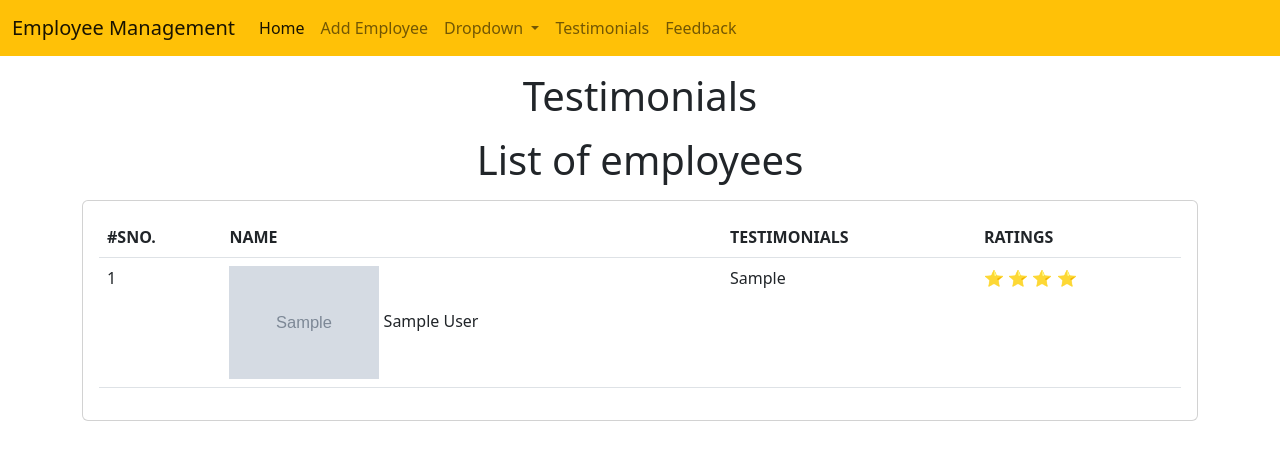
After one commit to milanjakhaniya/employee_management, a Django app: page /employee/testimonials/ in a window 1280 px wide. The commit adds this page. Shown: the top 460 px of the page. Run offline with Django 4.2, Linux system fonts and the light colour scheme; tables that the repository leaves empty hold one stand-in row (values such as "Sample post"); grey boxes marked "Sample" are stand-in pictures.

Commit message:
rating and feedback

```diff
--- a/employee/models.py
+++ b/employee/models.py
@@ -1,4 +1,5 @@
 from django.db import models
+from django.core.validators import MaxValueValidator
 
 # Create your models here.
 class Employee(models.Model):
@@ -15,8 +16,8 @@ class Employee(models.Model):
 class Testimonial(models.Model):
     name = models.CharField(max_length=200)
     testimonial = models.TextField()
-    picture = models.ImageField(upload_to="testimonial/")
-    rating = models.IntegerField(max_length=1)
+    picture = models.ImageField(upload_to="testimonials/")
+    rating = models.IntegerField(max_length=1,validators=[MaxValueValidator(5)])
 
     def __str__(self):
         return self.testimonial
--- a/employee/urls.py
+++ b/employee/urls.py
@@ -6,4 +6,6 @@ urlpatterns = [
     path('add_employee/',views.add_employee,name="add_employee"),
     path('delete_employee/<int:id>/',views.delete_employee,name="delete_employee"),
     path('update_employee/<int:id>/',views.update_employee,name="update_employee"),
+    path('testimonials/',views.testimonials,name="testimonials"),
+    path('feedback/',views.feedback,name="feedback"),
 ]
--- a/employee/views.py
+++ b/employee/views.py
@@ -1,5 +1,5 @@
 from django.shortcuts import render ,redirect
-from .models import Employee
+from .models import Employee,Testimonial
 
 # Create your views here.
 def employee_home(request):
@@ -76,3 +76,11 @@ def update_employee(request,id):
                 e.working=True
             e.save()
             return redirect("employee_home")
+
+def testimonials(request):
+     testimonial = Testimonial.objects.all()
+     return render(request,"employee/testimonials.html",{"testimonial":testimonial})
+
+def feedback(request):
+     feed_back = Testimonial.objects.all()
+     return render(request,"employee/feedback.html",{"feedback":feed_back})
--- /dev/null
+++ b/requirements.txt
@@ -0,0 +1,5 @@
+asgiref==3.7.2
+Django==4.2.3
+Pillow==10.0.0
+sqlparse==0.4.4
+tzdata==2023.3
--- a/templates/employee/navbar.html
+++ b/templates/employee/navbar.html
@@ -23,6 +23,12 @@
               <li><a class="dropdown-item" href="#">Follow</a></li>
             </ul>
           </li>
+          <li class="nav-item">
+            <a class="nav-link" href="/employee/testimonials/">Testimonials</a>
+          </li>
+          <li class="nav-item">
+            <a class="nav-link" href="/employee/feedback/">Feedback</a>
+          </li>
         </ul>
       </div>
     </div>
--- /dev/null
+++ b/templates/employee/testimonials.html
@@ -0,0 +1,58 @@
+<!doctype html>
+<html lang="en">
+  <head>
+    <meta charset="utf-8">
+    <meta name="viewport" content="width=device-width, initial-scale=1">
+    <title>Testimonials</title>
+    <link href="https://cdn.jsdelivr.net/npm/bootstrap@5.2.3/dist/css/bootstrap.min.css" rel="stylesheet" integrity="sha384-rbsA2VBKQhggwzxH7pPCaAqO46MgnOM80zW1RWuH61DGLwZJEdK2Kadq2F9CUG65" crossorigin="anonymous">
+  </head>
+  <body>
+    {% include 'employee/navbar.html' %}
+    <h1 class="text-center my-3">Testimonials</h1>
+    <h1 class="text-center my-3">List of employees</h1>
+    <div class="container">
+      <div class="row">
+        <div class="col-md-12">
+          <div class="card">
+            <div class="card-body">
+              <table class="table">
+                <thead>
+                  <tr>
+                    <th>#SNO.</th>
+                    <th>NAME</th>
+                    <th>TESTIMONIALS</th>
+                    <th>RATINGS</th>
+                  </tr>
+                </thead>
+                <tbody>
+                    {% for i in testimonial %}
+                    <tr>
+                        <td>
+                            {{forloop.counter}}
+                        </td>
+                        <td>
+                            <img style="max-width: 150px;" src="/media/{{i.picture}}" alt="">
+                            {{i.name}}
+                        </td>
+                        <td>
+                            {{i.testimonial}}
+                        </td>
+                        <td>
+                            {% with ''|center:i.rating as range %}
+                            {% for _ in range %}
+                                ⭐
+                            {% endfor %}
+                            {% endwith %}
+                        </td>
+                    </tr>
+                    {% endfor %}
+                </tbody>
+              </table>
+            </div>
+          </div>
+        </div>
+      </div>
+    </div>
+    <script src="https://cdn.jsdelivr.net/npm/bootstrap@5.2.3/dist/js/bootstrap.bundle.min.js" integrity="sha384-kenU1KFdBIe4zVF0s0G1M5b4hcpxyD9F7jL+jjXkk+Q2h455rYXK/7HAuoJl+0I4" crossorigin="anonymous"></script>
+  </body>
+</html>
--- a/tutorial/settings.py
+++ b/tutorial/settings.py
@@ -11,6 +11,7 @@ https://docs.djangoproject.com/en/4.2/ref/settings/
 """
 
 from pathlib import Path
+import os
 
 # Build paths inside the project like this: BASE_DIR / 'subdir'.
 BASE_DIR = Path(__file__).resolve().parent.parent
@@ -118,6 +119,8 @@ USE_TZ = True
 # https://docs.djangoproject.com/en/4.2/howto/static-files/
 
 STATIC_URL = 'static/'
+MEDIA_URL = '/media/'
+MEDIA_ROOT = os.path.join(BASE_DIR,'media')
 
 # Default primary key field type
 # https://docs.djangoproject.com/en/4.2/ref/settings/#default-auto-field
--- a/tutorial/urls.py
+++ b/tutorial/urls.py
@@ -16,9 +16,11 @@ Including another URLconf
 """
 from django.contrib import admin
 from django.urls import path,include
+from django.conf import settings
+from django.conf.urls.static import static
 
 urlpatterns = [
     path('admin/', admin.site.urls),
     path('',include('tutorial_app.urls')),
     path('employee/',include('employee.urls'),name="employee"),
-]
+]  + static(settings.MEDIA_URL, document_root=settings.MEDIA_ROOT)
--- a/tutorial_app/urls.py
+++ b/tutorial_app/urls.py
@@ -17,6 +17,7 @@ Including another URLconf
 from django.urls import path
 from .import views
 
+
 urlpatterns = [
     path('',views.home),
     path('home/',views.home,name='home'),
```
Also changed, not shown: templates/employee/feedback.html (added, +15 -0 lines), employee/migrations/0003_alter_testimonial_picture_alter_testimonial_rating.py (added), media/testimonial/pexels-william-choquette-1954524.jpg (added), media/testimonials/pexels.jpg (added).
